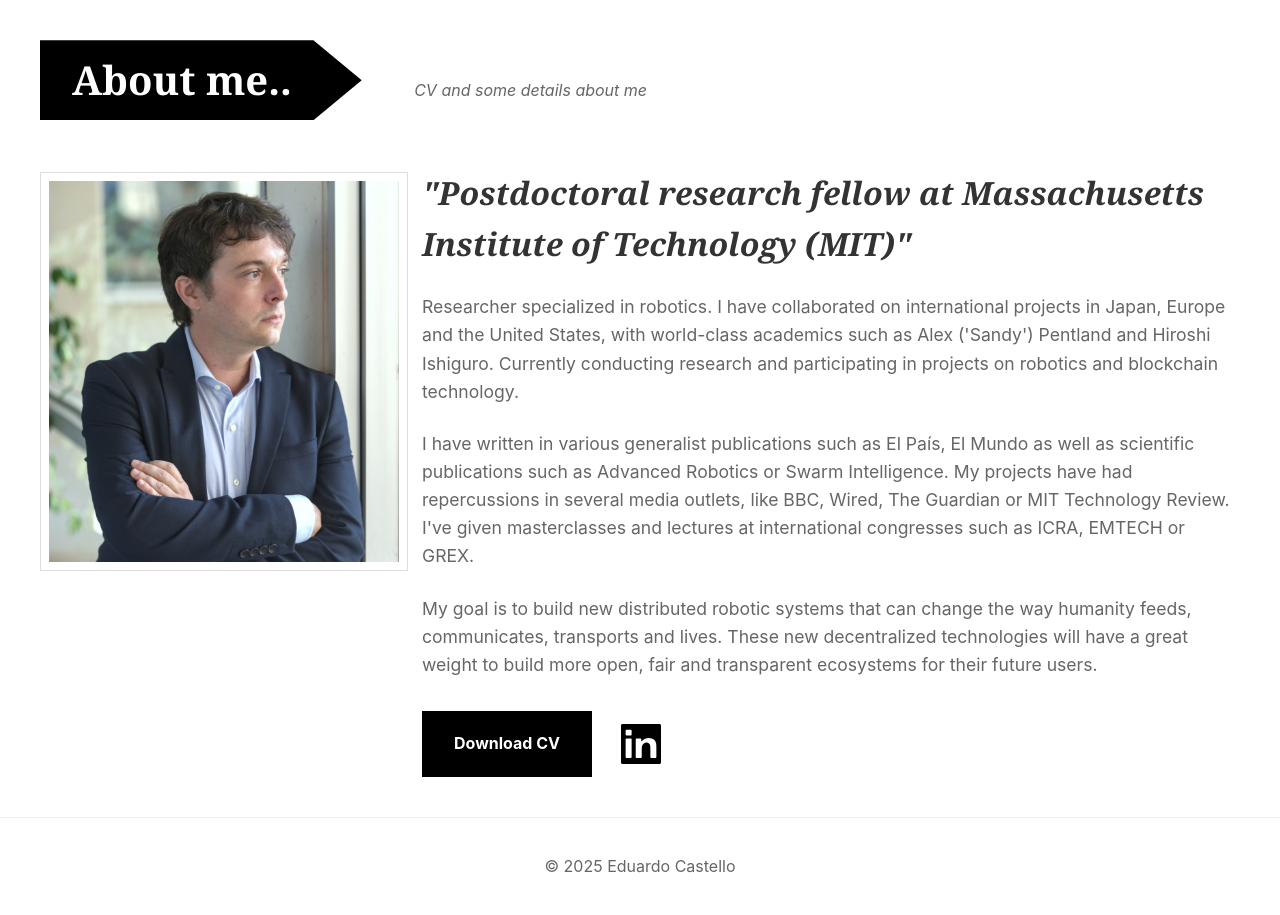
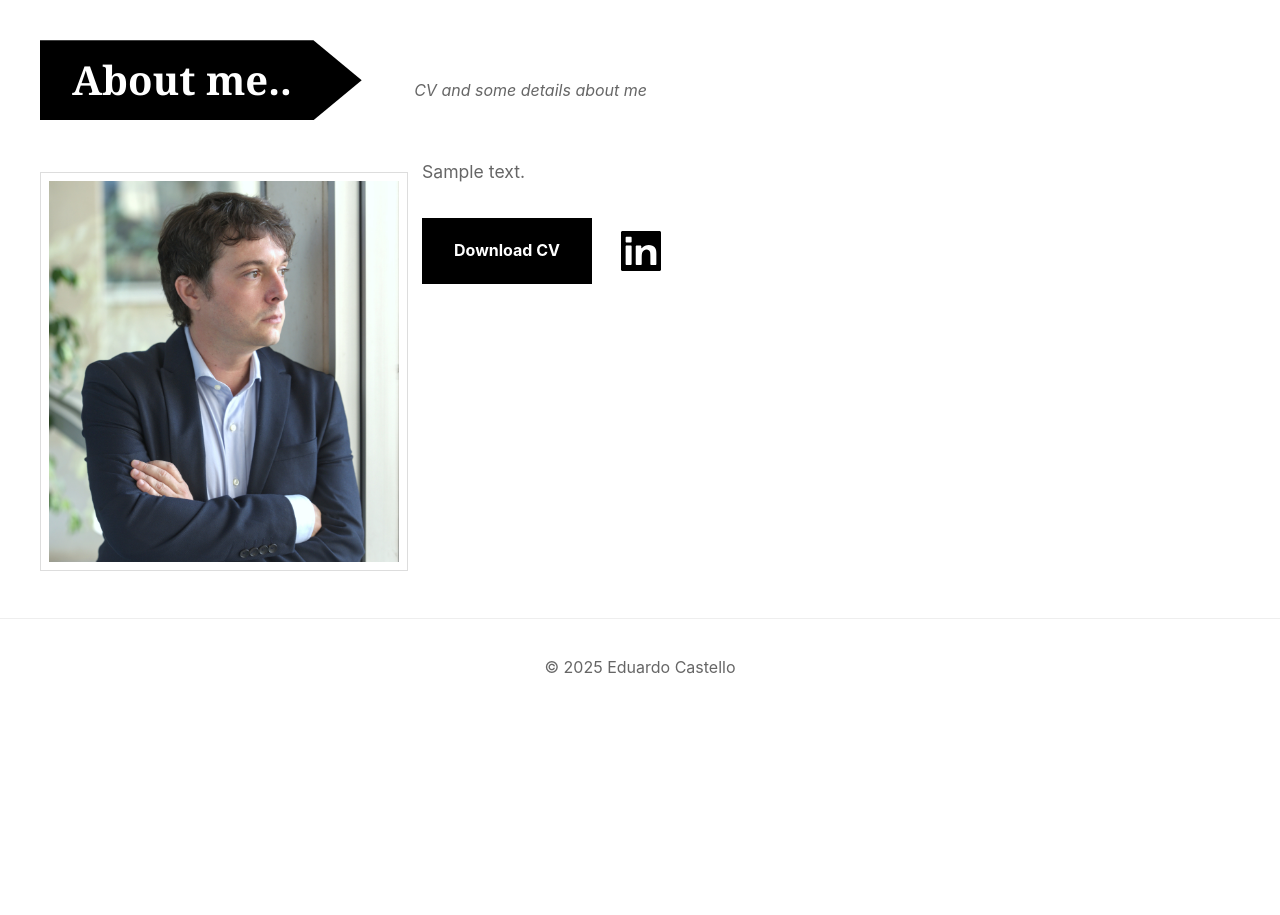
Before and after one commit to IERoboticsAILab/eduwebsite, a Django app: page /en/ in a window 1280 px wide. Shown: the part 232-1147 px from the top of the page. After the commit the page ends 906 px from the top, so only its background shows below. Run offline with Django 4.2, Linux system fonts and the light colour scheme; tables that the repository leaves empty hold one stand-in row (values such as "Sample post"); some libraries are stand-ins or nearby versions.

Commit message:
markdown support for intro text

```diff
--- a/main/models.py
+++ b/main/models.py
@@ -1,4 +1,7 @@
 from django.db import models
+
+class IntroText(models.Model):
+    text = models.TextField()
 
 class Publication(models.Model):
     title = models.CharField(max_length=200)
--- a/main/templates/main/about.html
+++ b/main/templates/main/about.html
@@ -1,5 +1,6 @@
 {% extends 'base.html' %}
 {% load static %}
+{% load markdown_extras %}
 {% block extra_css %}
     <link rel="stylesheet" href="{% static 'css/about.css' %}">
 {% endblock %}
@@ -19,13 +20,10 @@
             </div>
 
             <div class="profile-text">
-                <h2 class="position-title">"Postdoctoral research fellow at Massachusetts Institute of Technology (MIT)"</h2>
+                {% if intro_text %}
+                    {{ intro_text.text|markdown|safe }}
+                {% endif %}
 
-                <p>Researcher specialized in robotics. I have collaborated on international projects in Japan, Europe and the United States, with world-class academics such as Alex ('Sandy') Pentland and Hiroshi Ishiguro. Currently conducting research and participating in projects on robotics and blockchain technology.</p>
-
-                <p>I have written in various generalist publications such as El País, El Mundo as well as scientific publications such as Advanced Robotics or Swarm Intelligence. My projects have had repercussions in several media outlets, like BBC, Wired, The Guardian or MIT Technology Review. I've given masterclasses and lectures at international congresses such as ICRA, EMTECH or GREX.</p>
-
-                <p>My goal is to build new distributed robotic systems that can change the way humanity feeds, communicates, transports and lives. These new decentralized technologies will have a great weight to build more open, fair and transparent ecosystems for their future users.</p>
                 <div class="profile-links">
                     <a href="#" class="download-btn">Download CV</a>
                     <a href="https://www.linkedin.com/in/eduardocastelloferrer" class="linkedin-btn">
--- /dev/null
+++ b/main/templatetags/markdown_extras.py
@@ -0,0 +1,10 @@
+from django import template
+from django.template.defaultfilters import stringfilter
+import markdown as md
+
+register = template.Library()
+
+@register.filter()
+@stringfilter
+def markdown(value):
+    return md.markdown(value)
--- a/main/views.py
+++ b/main/views.py
@@ -1,12 +1,13 @@
 from django.shortcuts import render, get_object_or_404
-from .models import Project, Publication
+from .models import Project, Publication, IntroText
 from django.core.paginator import Paginator
 from django.core.mail import send_mail
 from django.shortcuts import redirect
 from django.contrib import messages
 
 def about(request):
-    return render(request, 'main/about.html')
+    intro_text = IntroText.objects.first()  # Assuming you want to display the first intro text
+    return render(request, 'main/about.html', {'intro_text': intro_text})
 
 def education(request):
     return render(request, 'main/education.html')
--- a/personal_site/settings.py
+++ b/personal_site/settings.py
@@ -28,7 +28,7 @@
 # SECURITY WARNING: don't run with debug turned on in production!
 DEBUG = True
 
-ALLOWED_HOSTS = ['10.205.10.2']
+ALLOWED_HOSTS = ['*']
 
 
 # Application definition
```
Also changed, not shown: main/admin.py (+10 -1 lines), main/migrations/0006_introtext.py (added).
